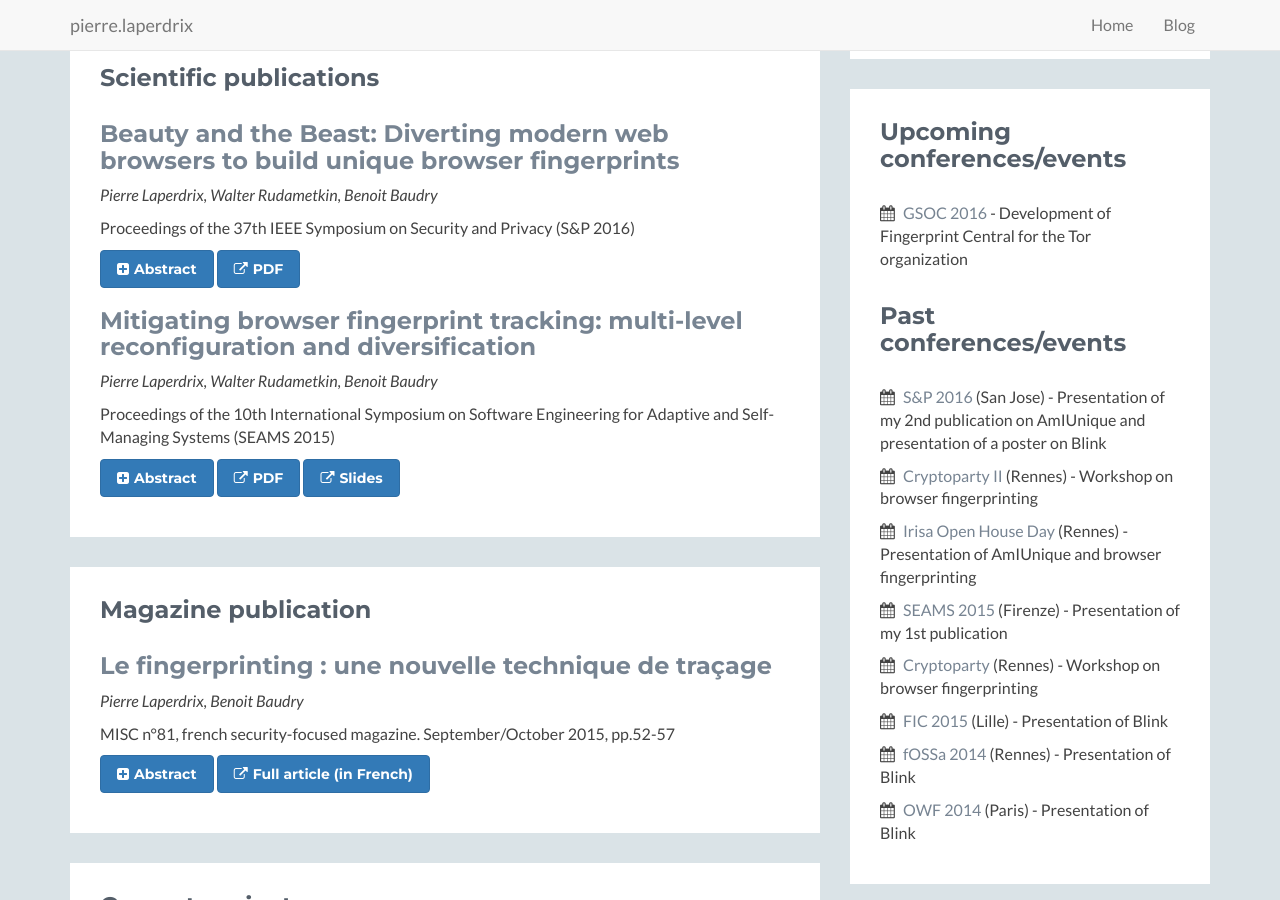
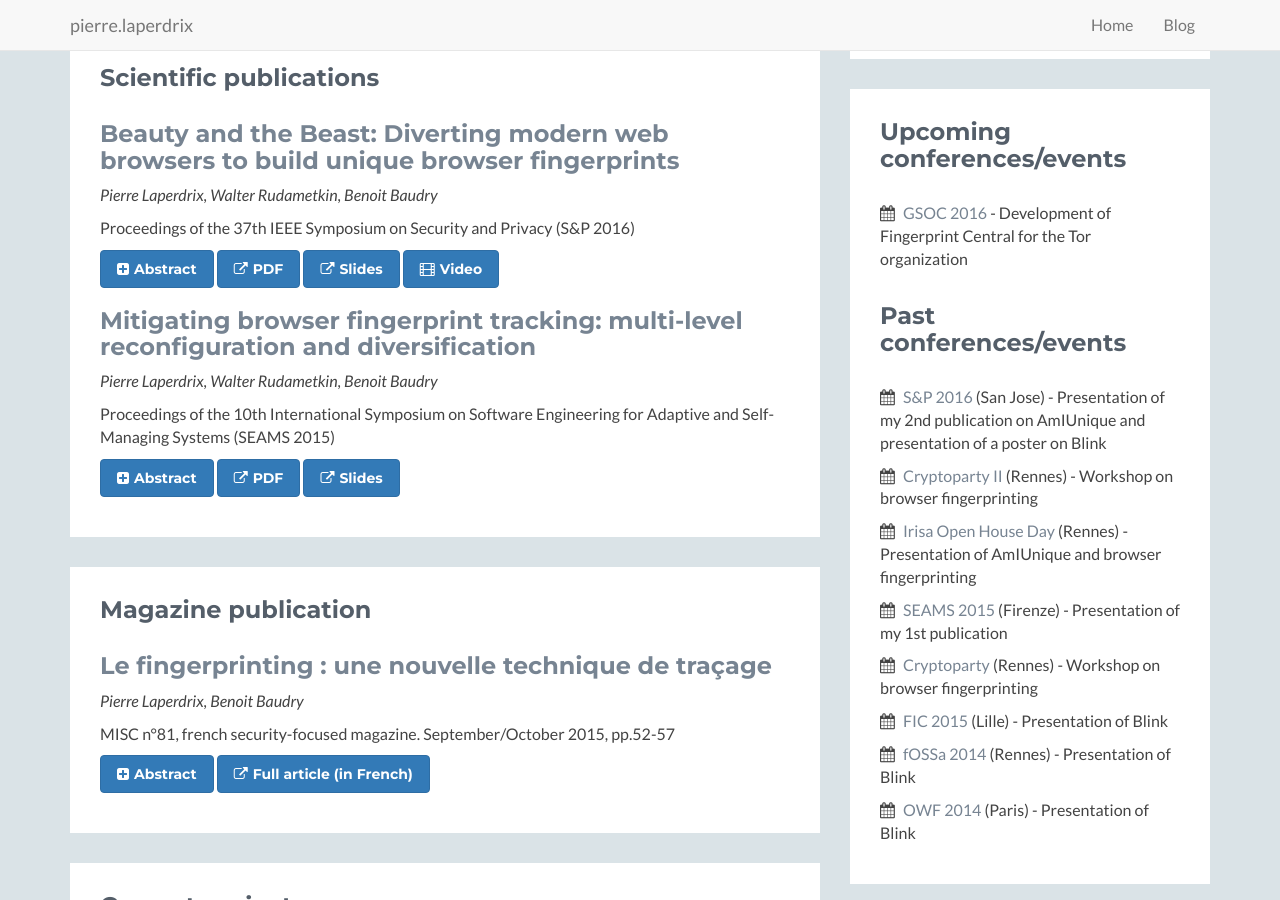
Before and after one commit to plaperdr/plaperdr.github.io, a Jekyll site: the page built from index.html, in a window 1280 px wide and 900 px high, scrolled down 600 px. Built offline with Jekyll 4.4.1, drawn with Linux system fonts in a browser that asks for light colours; nearby versions of some CDN libraries; library files that are not in the unit come from our copies; some of the changed text lies outside the part shown.

Commit message:
Updating site

```diff
--- a/index.html
+++ b/index.html
@@ -43,6 +43,8 @@ layout: home
                                 <i id="abstractIcon2" class="fa fa-plus-square"></i>Abstract
                             </a>
                             <a class="btn btn-primary" href="https://hal.inria.fr/hal-01285470/document" target="_blank"><i class="fa fa-external-link"></i>PDF</a>
+                            <a class="btn btn-primary" href="assets/documents/sp_amiunique_slides.pdf" target="_blank"><i class="fa fa-external-link"></i>Slides</a>
+                            <a class="btn btn-primary" href="https://www.youtube.com/watch?v=p0doExrQwY0" target="_blank"><i class="fa fa-film"></i>Video</a>
 
                             <div class="collapse" id="collapseAbs2">
                                 <div class="well">
@@ -172,11 +174,11 @@ layout: home
                                     The expected long-term impact of this project is to reduce the differences between Tor users and reinforce their privacy and anonymity online.
                                 </p>
                                 <p>Links: <a class="btn btn-secondary git" href="https://github.com/plaperdr/fp-central"><i style="vertical-align: middle" class="fa fa-github fa-2x"></i>View on GitHub</a>
-                                    <a class="btn btn-secondary git" href="{{ site.url }}/assets/documents/proposal-gsoc16.pdf" target="_blank"><i style="vertical-align: middle" class="fa fa-external-link fa-2x"></i>View the GSoC proposal</a>
+                                    <a class="btn btn-secondary git" href="/assets/documents/proposal-gsoc16.pdf" target="_blank"><i style="vertical-align: middle" class="fa fa-external-link fa-2x"></i>View the GSoC proposal</a>
                                     <a class="btn btn-secondary git" href="https://trac.torproject.org/projects/tor/wiki/doc/gsoc" target="_blank"><i style="vertical-align: middle" class="fa fa-external-link fa-2x"></i>View status reports</a>
                                 </p>
                                 <div class="text-center">
-                                <a class="btn btn-primary" target="_blank"><i style="vertical-align: middle" class="fa fa-clock-o  fa-2x"></i> Launching soon...</a>
+                                <a class="btn btn-primary" href="https://fpcentral.irisa.fr/" target="_blank"><i style="vertical-align: middle" class="fa fa-flask  fa-2x"></i> Test the beta</a>
                                 </div>
                             </div><!--//desc-->
                         </div><!--//item-->
@@ -417,7 +419,7 @@ layout: home
                         <ul class="list-unstyled">
                             <li><i class="fa fa-map-marker"></i><span class="sr-only">Location:</span>Rennes, FR</li>
                             <li><i class="fa fa-envelope-o"></i><span class="sr-only">Email:</span><a href="mailto:pierre.laperdrix@irisa.fr">pierre.laperdrix@irisa.fr</a></li>
-                            <li><i class="fa fa-key"></i><span class="sr-only"></span><a href="{{ "/assets/pgp/laperdrix_key.txt" | prepend: site.baseurl }}">PGP Key</a></li>
+                            <li><i class="fa fa-key"></i><span class="sr-only"></span><a href="/assets/pgp/laperdrix_key.txt">PGP Key</a></li>
                         </ul>
                     </div><!--//content-->
                 </div><!--//section-inner-->
```
Also changed, not shown: _posts/2016-09-02-gsoc-3.md (added, +16 -0 lines), blog/images/fp-central-short.png (added), 1 other file.
